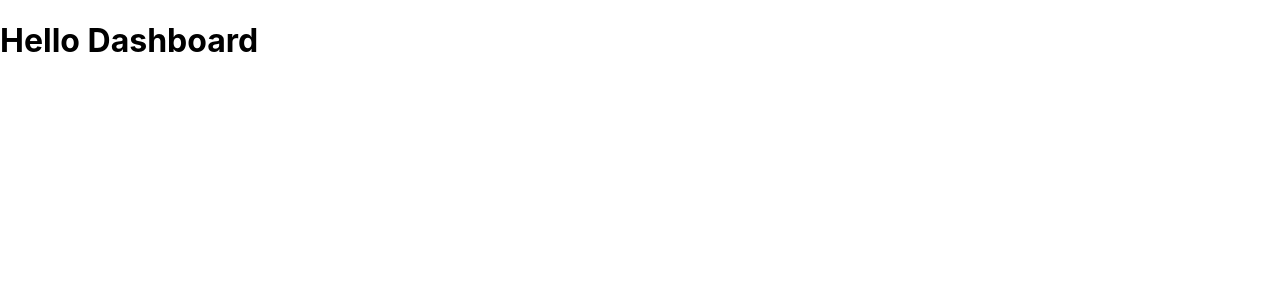
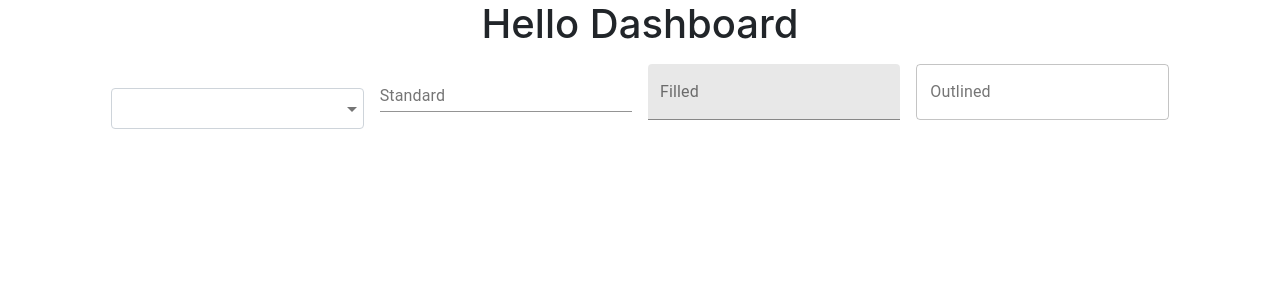
Before and after one commit to jhcxavier/ReactFluxPattern, a React (Create React App) app: page /dashboard in a window 1280 px wide. Shown: the top 300 px of the page. Built offline with nearby package versions, Linux system fonts and the light colour scheme.

Commit message:
implementing search

```diff
--- a/public/index.html
+++ b/public/index.html
@@ -1,14 +1,14 @@
 <!DOCTYPE html>
 <html lang="en">
+
 <head>
   <meta charset="utf-8" />
   <link rel="icon" href="%PUBLIC_URL%/favicon.ico" />
   <meta name="viewport" content="width=device-width, initial-scale=1" />
   <meta name="theme-color" content="#000000" />
-    <meta
-      name="description"
-      content="Web site created using create-react-app"
-    />
+  <meta name="description" content="Web site created using create-react-app" />
+  <link rel="stylesheet" href="https://stackpath.bootstrapcdn.com/bootstrap/4.5.2/css/bootstrap.min.css"
+    integrity="sha384-JcKb8q3iqJ61gNV9KGb8thSsNjpSL0n8PARn9HuZOnIxN0hoP+VmmDGMN5t9UJ0Z" crossorigin="anonymous">
   <link rel="apple-touch-icon" href="%PUBLIC_URL%/logo192.png" />
   <!--
       manifest.json provides metadata used when your web app is installed on a
@@ -26,6 +26,7 @@
     -->
   <title>React App</title>
 </head>
+
 <body>
   <noscript>You need to enable JavaScript to run this app.</noscript>
   <div id="root"></div>
@@ -40,4 +41,5 @@
       To create a production bundle, use `npm run build` or `yarn build`.
     -->
 </body>
+
 </html>
--- a/src/views/dashboard.js
+++ b/src/views/dashboard.js
@@ -1,8 +1,92 @@
 import React, { useState, useContext } from 'react';
+import { makeStyles, withStyles } from '@material-ui/core/styles';
+import TextField from '@material-ui/core/TextField';
+import Container from '@material-ui/core/Container';
+import InputLabel from '@material-ui/core/InputLabel';
+import MenuItem from '@material-ui/core/MenuItem';
+import FormControl from '@material-ui/core/FormControl';
+import Select from '@material-ui/core/Select';
+import NativeSelect from '@material-ui/core/NativeSelect';
+import InputBase from '@material-ui/core/InputBase';
+
+const BootstrapInput = withStyles((theme) => ({
+    root: {
+        'label + &': {
+            marginTop: theme.spacing(3),
+        },
+    },
+    input: {
+        borderRadius: 4,
+        position: 'relative',
+        backgroundColor: theme.palette.background.paper,
+        border: '1px solid #ced4da',
+        fontSize: 16,
+        padding: '10px 26px 10px 12px',
+        transition: theme.transitions.create(['border-color', 'box-shadow']),
+        // Use the system font instead of the default Roboto font.
+        fontFamily: [
+            '-apple-system',
+            'BlinkMacSystemFont',
+            '"Segoe UI"',
+            'Roboto',
+            '"Helvetica Neue"',
+            'Arial',
+            'sans-serif',
+            '"Apple Color Emoji"',
+            '"Segoe UI Emoji"',
+            '"Segoe UI Symbol"',
+        ].join(','),
+        '&:focus': {
+            borderRadius: 4,
+            borderColor: '#80bdff',
+            boxShadow: '0 0 0 0.2rem rgba(0,123,255,.25)',
+        },
+    },
+}))(InputBase);
+
+const useStyles = makeStyles((theme) => ({
+    root: {
+        '& > *': {
+            margin: theme.spacing(1),
+            width: '25ch',
+
+
+        },
+    },
+    margin: {
+        margin: theme.spacing(1),
+    },
+}));
 
 const Dashboard = () => {
+    const classes = useStyles();
+    const [search, setSearch] = useState("")
     return (
-        <h1>Hello Dashboard</h1>
+        <Container component="main" className="text-center">
+            {/* <div className="container"> */}
+            <h1>Hello Dashboard</h1>
+            <form className={classes.root} noValidate autoComplete="off">
+                <FormControl className={classes.margin}>
+                    <InputLabel htmlFor="demo-customized-select-native">Search By</InputLabel>
+                    <NativeSelect
+                        id="demo-customized-select-native"
+                        value={null}
+                        onChange={(e) => { setSearch(e.target.value) }}
+                        input={<BootstrapInput />}
+                    >
+                        <option aria-label="None" value="" />
+                        <option value={10}>Email</option>
+                        <option value={20}>Phone</option>
+                        <option value={30}>Last Name</option>
+                    </NativeSelect>
+                </FormControl>
+                <TextField id="standard-basic" label="Standard" />
+                <TextField id="filled-basic" label="Filled" variant="filled" />
+                <TextField id="outlined-basic" label="Outlined" variant="outlined" />
+
+            </form>
+            {/* </div> */}
+        </Container>
     )
 }
 export default Dashboard;
--- a/src/views/signin.js
+++ b/src/views/signin.js
@@ -61,6 +61,7 @@ export default function SignIn(props) {
         }
     }, [store.token])
     return (
+
         <Container component="main" maxWidth="xs">
             <CssBaseline />
             <div className={classes.paper}>
```
Lines whose indentation alone changed are shown as unchanged.
